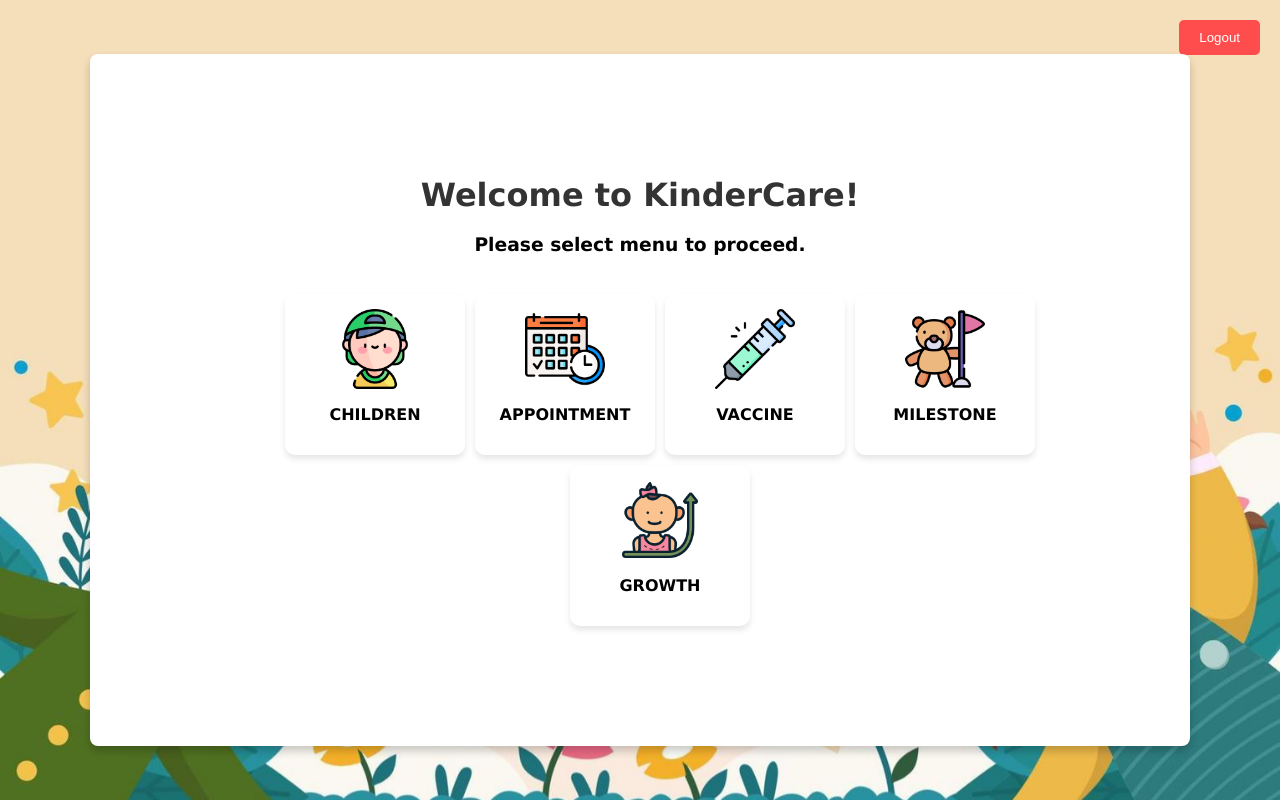
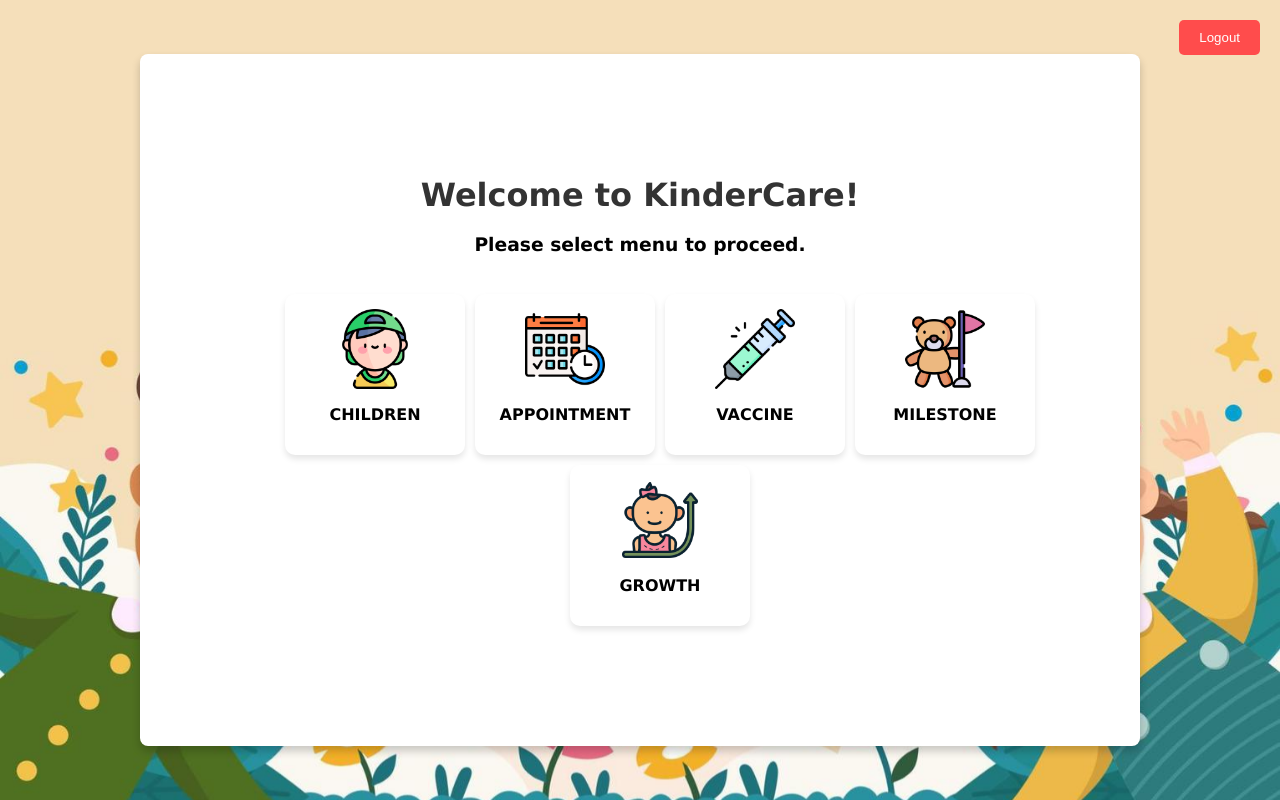
Before and after one commit to rhdbh/CSC584-KinderCare, a PHP site: page /dashboard.html in a window 1280 px wide. Run offline with PHP 8.4, Linux system fonts and the light colour scheme.

Commit message:
Update styles.css

```diff
--- a/css/styles.css
+++ b/css/styles.css
@@ -19,7 +19,7 @@ body, html {
     border-radius: 8px;
     box-shadow: 0 5px 8px rgba(0, 0, 0, 0.2);
     width: 100%;
-    max-width:900px; /* Adjusted for larger container needs */
+    max-width:800px; /* Adjusted for larger container needs */
     text-align: center;
     position: relative; /* Allow positioning of elements like logout button */
 }
```
